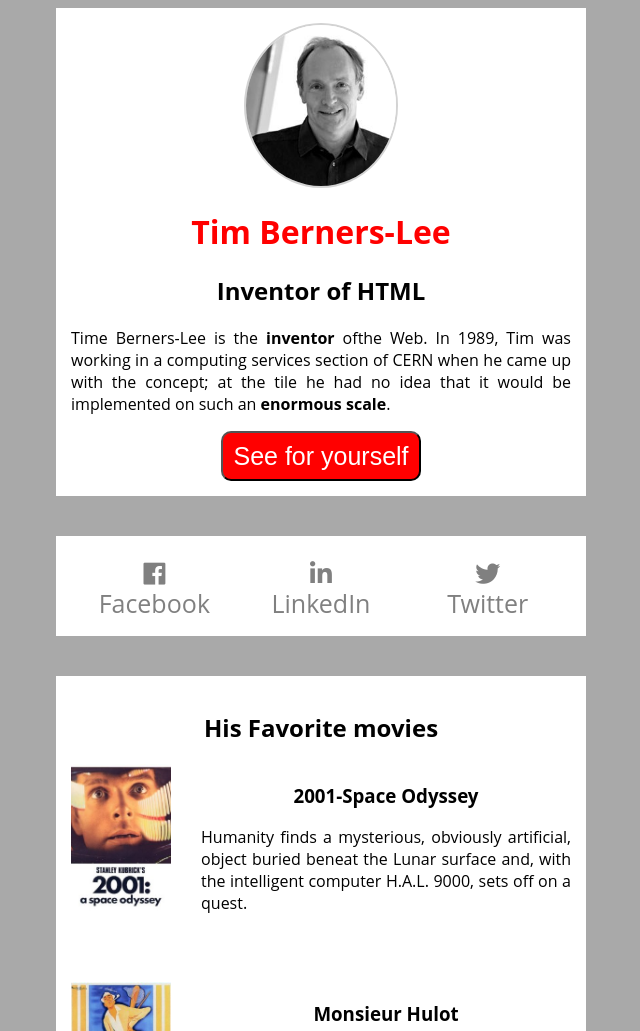
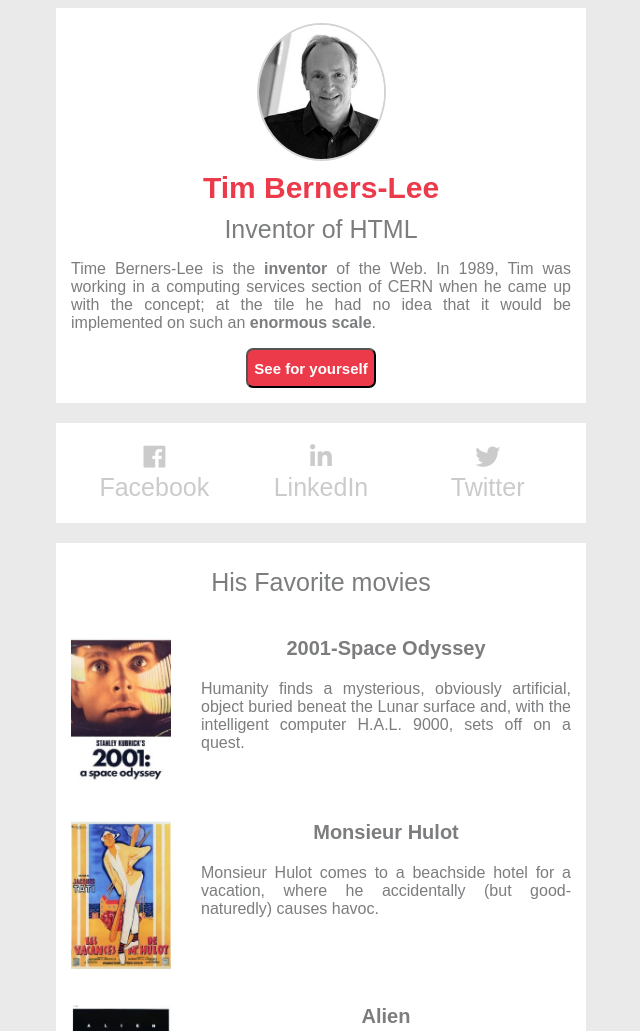
Before and after one commit to NelisThomas/starting-web-development, a plain HTML site: page index.html in a window 1280 px wide. Shown: the top 1031 px of the page, without its empty margins (319-959 px from the left). Drawn offline with Linux system fonts and the light colour scheme.

Commit message:
final version

```diff
--- a/index.html
+++ b/index.html
@@ -1,27 +1,28 @@
 <!DOCTYPE html>
 <html>
 <head>
-<link rel="stylesheet" href="https://use.fontawesome.com/releases/v5.3.1/css/all.css" integrity="sha384-mzrmE5qonljUremFsqc01SB46JvROS7bZs3IO2EmfFsd15uHvIt+Y8vEf7N7fWAU" crossorigin="anonymous">
-  <link href="http://maxcdn.bootstrapcdn.com/font-awesome/4.2.0/css/font-awesome.min.css" rel="stylesheet">
+    <link rel="stylesheet" href="https://use.fontawesome.com/releases/v5.3.1/css/all.css" integrity="sha384-mzrmE5qonljUremFsqc01SB46JvROS7bZs3IO2EmfFsd15uHvIt+Y8vEf7N7fWAU" crossorigin="anonymous">
+    <link href="http://maxcdn.bootstrapcdn.com/font-awesome/4.2.0/css/font-awesome.min.css" rel="stylesheet">
     <link rel="stylesheet" href="style.css">
+    <link rel="stylesheet" href="http://fonts.googleapis.com/css?family=Open+Sans:400,300,700|Montserrat:400,700">
 </head>
 
 <body>
 
     <div class="container">
     <img class="roundedimage" src="images/handsome1.jpeg">
-<h1>Tim Berners-Lee</h1>
-<h2>Inventor of HTML</h2>
-<p>Time Berners-Lee is the <b>inventor</b> ofthe Web. In 1989, Tim was working in a computing services section of CERN when he came up with the concept; at the tile he had no idea that it would be implemented on such an <b>enormous scale</b>.</p>
+<p class="tim">Tim Berners-Lee</p>
+<p class="smallhead">Inventor of HTML</p>
+<p>Time Berners-Lee is the <b>inventor</b> of the Web. In 1989, Tim was working in a computing services section of CERN when he came up with the concept; at the tile he had no idea that it would be implemented on such an <b>enormous scale</b>.</p>
 
-    <input type="button" name="dd" value="See for yourself"/>
+    <input type="button" value="See for yourself"/>
 
     </div>
 
     <div class="container">
     <div class="socialmedia">
 
-        <div><a href="https://www.facebook.com/pages/Tim-Berners-Lee/108177502537793"><i class="fab fa-facebook"></i></a></div>
+        <div><a href="https://www.facebook.com/pages/Tim-Berners-Lee/108177502537793"><i class="fab fa-facebook-f"></i></a></div>
 
         <div><a href="https://www.linkedin.com/in/tim-berners-lee-036743165"><i class="fab fa-linkedin-in"></i></a></div>
 
@@ -37,8 +38,8 @@
 
 
     <div class="container">
-        <h2>His Favorite movies</h2>
-
+        <p class="smallhead">His Favorite movies</h2>
+        <br>
         <div class="movies">
 
 
@@ -47,7 +48,7 @@
             </div>
 
             <div>
-        <h3>2001-Space Odyssey</h3>
+        <p class="movietitle">2001-Space Odyssey</h3>
         <p>Humanity finds a mysterious, obviously artificial, object buried beneat the Lunar surface and, with the intelligent computer H.A.L. 9000, sets off on a quest.</p>
             </div>
 
@@ -58,7 +59,7 @@
         </div>
 
             <div>
-        <h3>Monsieur Hulot</h3>
+        <p class="movietitle">Monsieur Hulot</p>
         <p>Monsieur Hulot comes to a beachside hotel for a vacation, where he accidentally (but good-naturedly) causes havoc.</p>
             </div>
 
@@ -68,7 +69,7 @@
         </div>
 
             <div>
-        <h3>Alien</h3>
+        <p class="movietitle">Alien</p>
         <p>The commercial vessel of Nostromo receives a distress call from an unexplored planet. After searching for survivors, the crew heads home only to realize that the deadly bioform has joined them.</p>
             </div>
 
--- a/style.css
+++ b/style.css
@@ -1,21 +1,28 @@
 body {
     font-family: 'Monsterrat', sans-serif;
-    font-family: 'Open Sans', sans-serif;
-    background-color: darkgray;
+    background-color: #EAEAEA ;
+    color: #7C7D7F;
 }
 
-h1{
-    color:red;
+.tim{
+    color:#EC3A4B;
     font-weight: bold;
     text-align: center;
+    font-size: 30px;
+    margin: 10px;
 }
 
-h2{
+.smallhead{
     text-align: center;
+    font-size: 25px;
+    margin: 10px;
 }
 
-h3{
+.movietitle{
     text-align: center;
+    font-size: 20px;
+    font-weight: bold;
+    margin-top: 0;
 }
 
 p{
@@ -36,24 +43,25 @@
 
 
 input{
-    width:200px;
-    height: 50px;
+    width:130px;
+    height: 40px;
     display: inline-block;
     color: white;
-    background-color: red;
-    border-radius: 10px;
+    background-color: #EC3A4B;
+    border-radius: 7px;
     text-decoration: none;
-    padding: 7px;
-    margin-right: 70%;
-    margin-left: 30%;
+    margin-right: 65%;
+    margin-left: 35%;
     text-align: center;
-    font-size: 25px;
+    font-size: 15px;
+    font-weight: bold;
 }
 .roundedimage{
     border-radius: 50%;
     margin-left: auto;
     margin-right: auto;
-    width: 30%;
+    width: 25%;
+    height:25%;
     display: block;
     border: 2px solid lightgrey;
 }
@@ -64,10 +72,10 @@
 }
 
 .container{
-    background-color: white;
+    background-color: #FFFFFF   ;
     width: 500px;
     padding: 15px;
-    margin-bottom: 40px;
+    margin-bottom: 20px;
 }
 
 .socialmedia{
@@ -82,7 +90,7 @@
 
 .socialmedia a{
     text-decoration: none;
-    color:grey;
+    color:#CBCBCB;
 }
 
 .movies{
@@ -90,6 +98,7 @@
     grid-template-columns: 1fr 100fr;
     grid-template-rows: 1fr 1fr 1fr;
     grid-gap: 30px;
+    margin-top: 40px;
 }
 
 .movies img{
```
